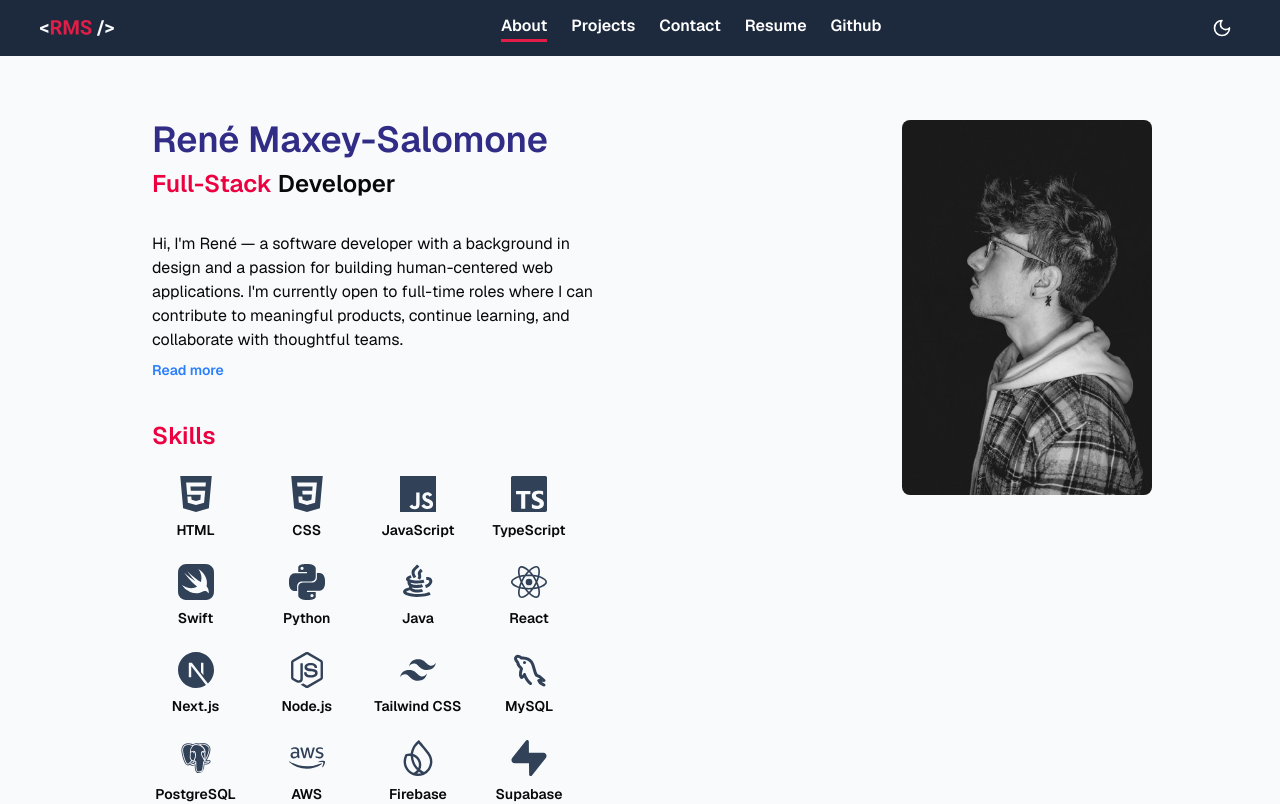
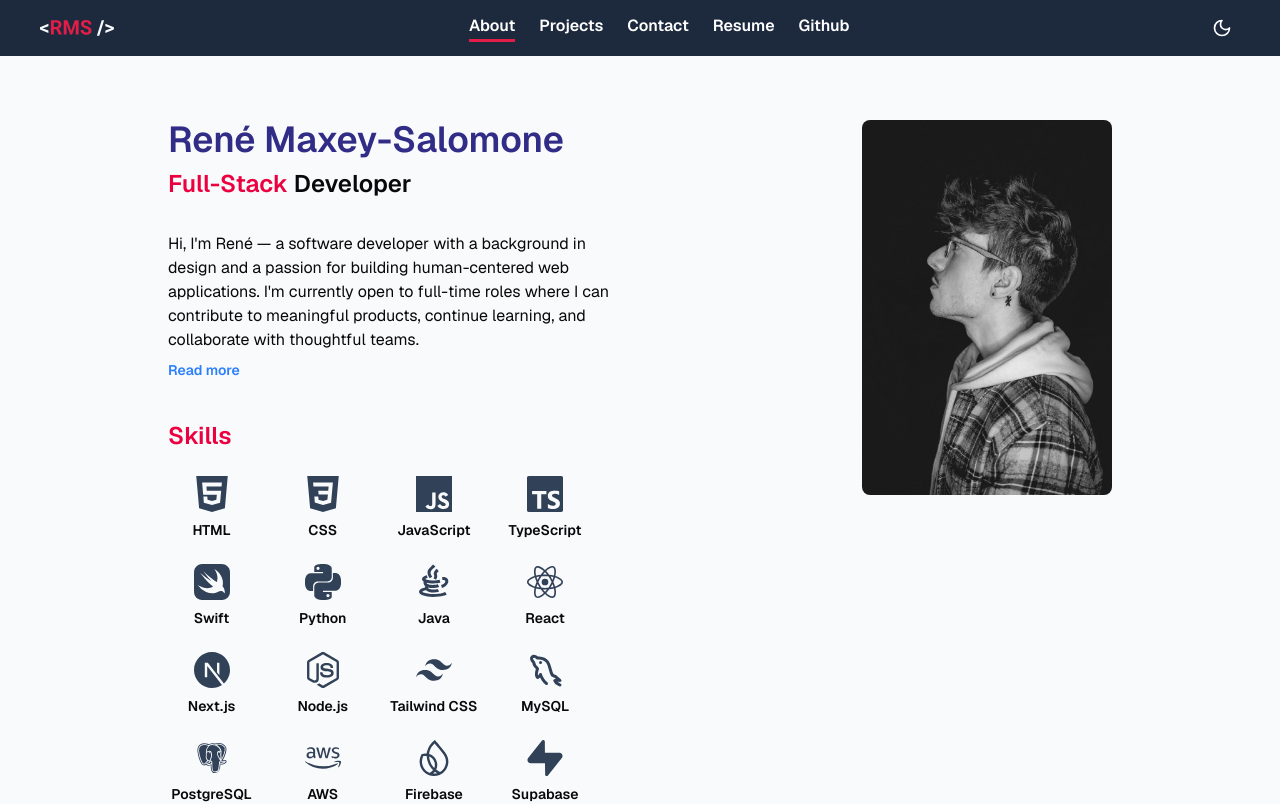
Before and after one commit to ReneMSdev/portfolio-website, a Next.js app: page / in a window 1280 px wide. Shown: the top 804 px of the page. Built offline with nearby package versions, Linux system fonts and the light colour scheme.

Commit message:
fixed alignment on home page

```diff
--- a/src/app/page.js
+++ b/src/app/page.js
@@ -65,7 +65,7 @@ export default function Home() {
   }, [])
 
   return (
-    <div className='grid grid-cols-1 md:grid-cols-2 gap-8 items-start mt-10 mx-6 md:pl-6 xl:mx-auto max-w-5xl min-h-[150vh]'>
+    <div className='grid grid-cols-1 md:grid-cols-2 gap-8 items-start px-4 md:px-10 mt-10 mx-auto max-w-5xl min-h-[150vh]'>
       {/* Image Column - top for small screens, right for md+ */}
       <div className='order-1 justify-center pt-20 md:pt-0 md:order-2 md:sticky md:top-30 flex'>
         <div className='flex flex-col items-center md:ml-auto'>
--- a/src/components/Navbar.jsx
+++ b/src/components/Navbar.jsx
@@ -25,7 +25,7 @@ export default function Navbar() {
         <img
           src='/logo.svg'
           alt='logo'
-          className='h-4 w-auto ml-10 mr-16'
+          className='h-4 w-auto ml-10'
         />
       </a>
       <div className='flex gap-6 mx-auto'>
```
